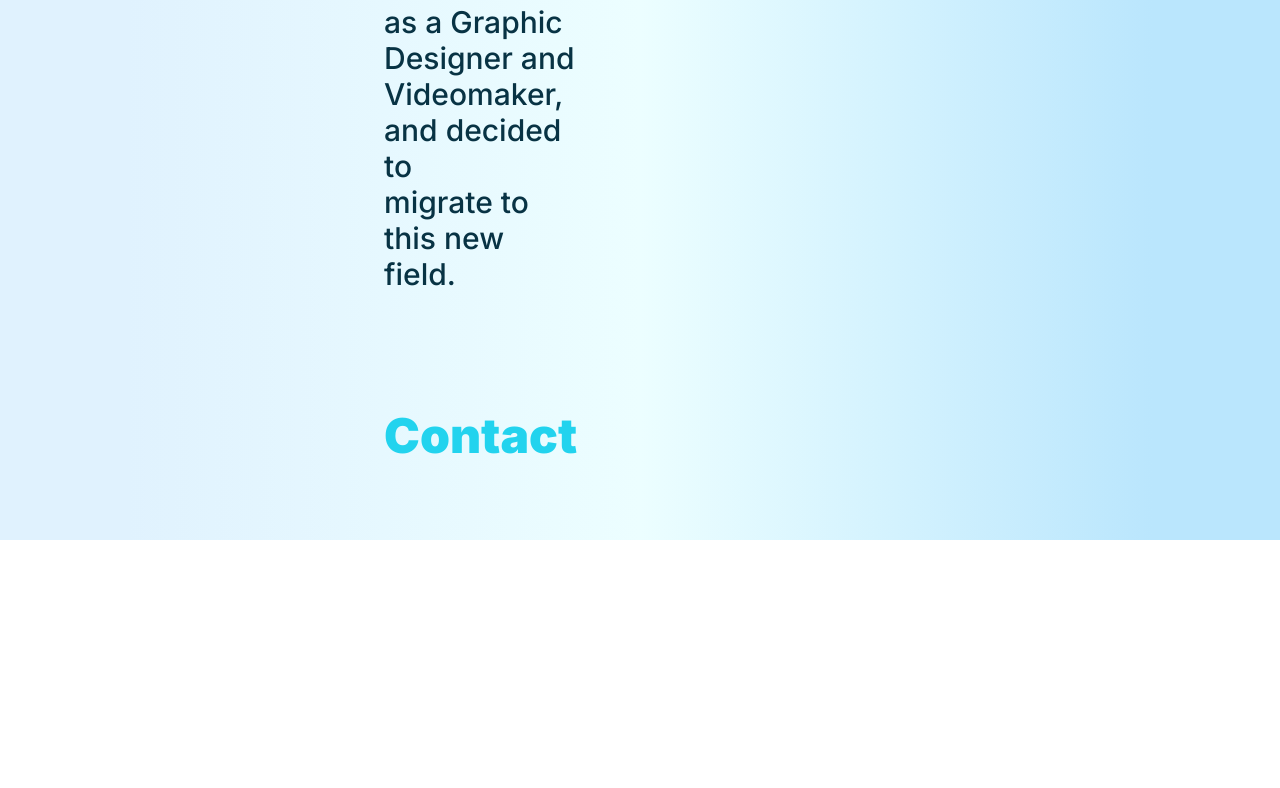
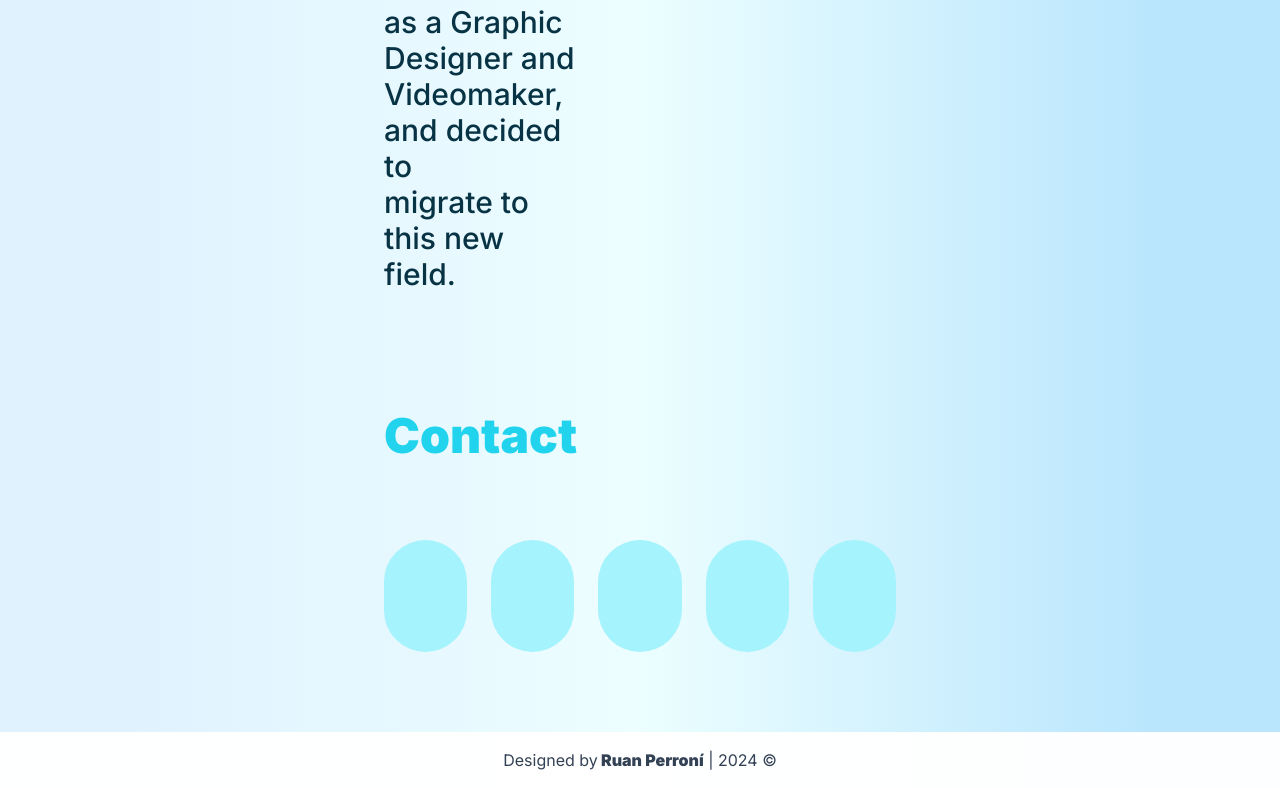
Before and after one commit to RuanPerroni/ruan-portfolio, a React (Vite) app: page / in a window 1280 px wide. Shown: the part 2571-3359 px from the top of the page. Before the commit the page ends 3111 px from the top, so only its background shows below. Built offline with nearby package versions, Linux system fonts and the light colour scheme.

Commit message:
feat: :art: add footer to app

```diff
--- a/src/app.tsx
+++ b/src/app.tsx
@@ -165,6 +165,25 @@ export function App() {
         <div className="flex flex-col overflow-x-clip gap-36 pb-20 pt-10 max-w-auto px-[5%]">
           <div className="flex flex-col md:justify-between px-60">
             <h1 className="font-black text-cyan-400 text-5xl px-20">Contact</h1>
+            <div className="flex gap-6 pt-20 px-20 justify-center">
+              <div className="rounded-full outline-none bg-cyan-200 w-[7rem] h-[7rem] items"></div>
+              <div className="rounded-full outline-none bg-cyan-200 w-[7rem] h-[7rem] items"></div>
+              <div className="rounded-full outline-none bg-cyan-200 w-[7rem] h-[7rem] items"></div>
+              <div className="rounded-full outline-none bg-cyan-200 w-[7rem] h-[7rem] items"></div>
+              <div className="rounded-full outline-none bg-cyan-200 w-[7rem] h-[7rem] items"></div>
+            </div>
+          </div>
+        </div>
+      </div>
+      <div className="sticky top-0 z-40 w-full lg:z-50 bg-white/95">
+        <div className="max-w-8xl mx-auto bg-white/20">
+          <div className="py-4 lg:px-8 lg:border-0 mx-4 lg:mx-0">
+            <div className="relative flex justify-center">
+              <h1 className="text-slate-700 text-1xl font-regular flex-none overflow-hidden md:w-auto">
+                Designed by
+                <span className="font-black"> Ruan Perroní</span> | 2024 ©
+              </h1>
+            </div>
           </div>
         </div>
       </div>
```
